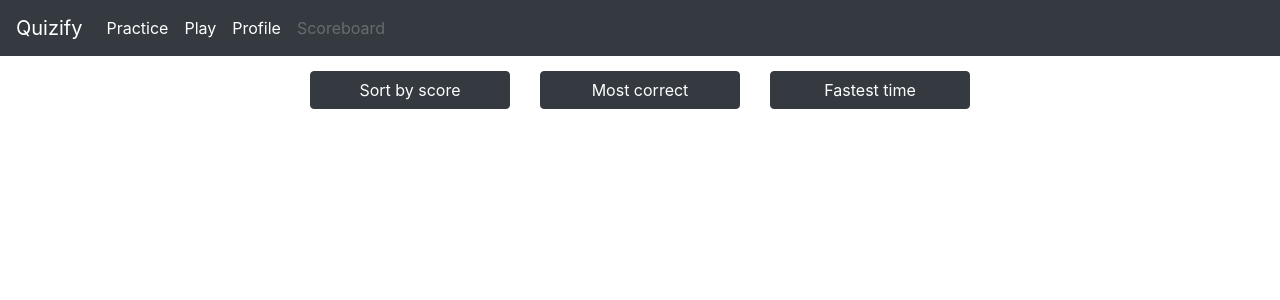
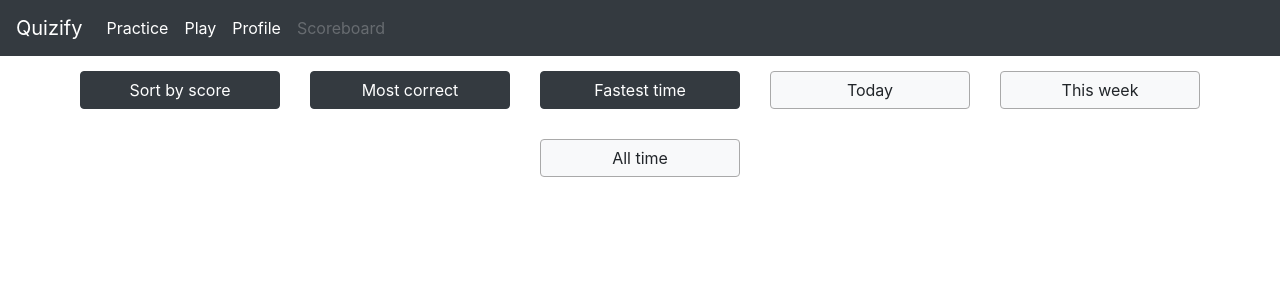
Before and after one commit to Rookxc/quiz-app, a React (Create React App) app in the folder frontend/: page /scoreboard in a window 1280 px wide. Shown: the top 300 px of the page. Built offline with nearby package versions, Linux system fonts and the light colour scheme.

Commit message:
Added more filters for scoreboard

```diff
--- a/frontend/src/Components/ButtonLight.js
+++ b/frontend/src/Components/ButtonLight.js
@@ -1,6 +1,6 @@
 function ButtonLight(props){
     return(
-        <button style={{marginTop: "15px", width: "80%"}}  className="btn btn-light" onClick={props.onClick} disabled={props.disabled}>{props.text}</button>
+        <button style={{margin: "15px", width: "80%"}}  className="btn btn-light" onClick={props.onClick} disabled={props.disabled}>{props.text}</button>
     )
 }
 
--- /dev/null
+++ b/frontend/src/Components/ButtonLight2.js
@@ -0,0 +1,7 @@
+function ButtonLight2(props){
+    return(
+        <button style={{margin: "15px", width: "200px", borderColor: "darkgray"}}  className="btn btn-light" onClick={props.onClick}>{props.text}</button>
+    )
+}
+
+export default ButtonLight2;
--- a/frontend/src/Components/Scoreboard.js
+++ b/frontend/src/Components/Scoreboard.js
@@ -1,11 +1,14 @@
 import {useState, useEffect} from 'react';
 
 import Button from './Button'
+import ButtonLight from './ButtonLight2'
 
 
 function Scoreboard(props){
     const [dataByScore, setDataByScore] = useState([]);
     const [dataByCorrect, setDataByCorrect] = useState([]);
+    const [dataByToday, setDataByToday] = useState([]);
+    const [dataByAllTime, setDataByAllTime] = useState([]);
 
     const [whichSort, setWhichSort] = useState([]);
 
@@ -29,26 +32,51 @@ function Scoreboard(props){
         var data = await res.json();
         JSON.stringify(data)
         setDataByCorrect(data);
-
-        //console.log(JSON.stringify(data));
     }
 
     async function getDataByTime(){
         setWhichSort("time");
     }
 
+    async function getDataToday(){
+        setWhichSort("today");
+        var res = await fetch('http://localhost:3001/play/today');
+        var data = await res.json();
+        JSON.stringify(data)
+        setDataByToday(data);
+
+    }
+
+    async function getDataAllTime(){
+        setWhichSort("alltime");
+        var res = await fetch('http://localhost:3001/play/');
+        var data = await res.json();
+        JSON.stringify(data)
+        setDataByAllTime(data);
+    }
+
+    async function getUserName(userID){
+        console.log("USER ID " + userID);
+        var res = await fetch('http://localhost:3001/users/' + userID);
+        var data = await res.json();
+        console.log(data.username);
+        return data.username;
+    }
 
     if(whichSort == "score"){
         return(
             <div>
                 <Button text="Sort by score" onClick={getDataByScore}></Button>
                 <Button text="Most correct" onClick={getDataByCorrect}></Button>
-                <Button text="Fastest time"></Button>
+                <Button text="Fastest time" onClick={getDataByTime}></Button>
+                <ButtonLight text="Today" onClick={getDataToday}></ButtonLight>
+                <ButtonLight text="This week" onClick={getDataToday}></ButtonLight>
+                <ButtonLight text="All time" onClick={getDataAllTime}></ButtonLight>
 
                 {dataByScore.map((data) => (
                             <div>
                                 <div style={{ marginTop: "20px", backgroundColor: "lightGray", padding: "30px", borderRadius:"35px", borderColor: "#6e7985", borderStyle: "solid", borderWidth: "10px"}}>
-                                    <h5 style={{marginTop: "10px"}}>Score: <b>{data.score}</b></h5>
+                                    <h5 style={{marginTop: "10px"}}>Score: <b>{data.score}</b>  by user {data.userID}</h5>
                                 </div>
                             </div>
                         ))}
@@ -58,14 +86,17 @@ function Scoreboard(props){
     else if(whichSort == "correct"){
         return(
             <div>
-                 <Button text="Sort by score" onClick={getDataByScore}></Button>
+              <Button text="Sort by score" onClick={getDataByScore}></Button>
                 <Button text="Most correct" onClick={getDataByCorrect}></Button>
-                <Button text="Fastest time"></Button>
+                <Button text="Fastest time" onClick={getDataByTime}></Button>
+                <ButtonLight text="Today" onClick={getDataToday}></ButtonLight>
+                <ButtonLight text="This week" onClick={getDataToday}></ButtonLight>
+                <ButtonLight text="All time" onClick={getDataAllTime}></ButtonLight>
 
                 {dataByCorrect.map((data) => (
                             <div>
                                 <div style={{ marginTop: "20px", backgroundColor: "lightGray", padding: "30px", borderRadius:"35px", borderColor: "#6e7985", borderStyle: "solid", borderWidth: "10px"}}>
-                                    <h5 style={{marginTop: "10px"}}>Correct: <b>{data.correct}</b></h5>
+                                    <h5 style={{marginTop: "10px"}}>Correct: <b>{data.correct}</b> by user {data.userID}</h5>
                                 </div>
                             </div>
                         ))}
@@ -75,7 +106,55 @@ function Scoreboard(props){
     else if(whichSort == "time"){
         return(
             <div>
+              <Button text="Sort by score" onClick={getDataByScore}></Button>
+                <Button text="Most correct" onClick={getDataByCorrect}></Button>
+                <Button text="Fastest time" onClick={getDataByTime}></Button>
+                <ButtonLight text="Today" onClick={getDataToday}></ButtonLight>
+                <ButtonLight text="This week" onClick={getDataToday}></ButtonLight>
+                <ButtonLight text="All time" onClick={getDataAllTime}></ButtonLight>
 
+                <h3 style={{marginTop: "70px"}}>This feature is not yet done! :(</h3>
+
+            </div>
+        )
+    }
+    else if(whichSort == "today"){
+        return(
+            <div>
+               <Button text="Sort by score" onClick={getDataByScore}></Button>
+                <Button text="Most correct" onClick={getDataByCorrect}></Button>
+                <Button text="Fastest time" onClick={getDataByTime}></Button>
+                <ButtonLight text="Today" onClick={getDataToday}></ButtonLight>
+                <ButtonLight text="This week" onClick={getDataToday}></ButtonLight>
+                <ButtonLight text="All time" onClick={getDataAllTime}></ButtonLight>
+
+                {dataByToday.map((data) => (
+                            <div>
+                                <div style={{ marginTop: "20px", backgroundColor: "lightGray", padding: "30px", borderRadius:"35px", borderColor: "#6e7985", borderStyle: "solid", borderWidth: "10px"}}>
+                                    <h5 style={{marginTop: "10px"}}>Score: <b>{data.score}</b>  by user <b>{data.userID}</b> by date <b>{data.startingTime}</b></h5>
+                                </div>
+                            </div>
+                        ))}
+            </div>
+        )
+    }
+    else if(whichSort == "alltime"){
+        return(
+            <div>
+               <Button text="Sort by score" onClick={getDataByScore}></Button>
+                <Button text="Most correct" onClick={getDataByCorrect}></Button>
+                <Button text="Fastest time" onClick={getDataByTime}></Button>
+                <ButtonLight text="Today" onClick={getDataToday}></ButtonLight>
+                <ButtonLight text="This week" onClick={getDataToday}></ButtonLight>
+                <ButtonLight text="All time" onClick={getDataAllTime}></ButtonLight>
+
+                {dataByAllTime.map((data) => (
+                            <div>
+                                <div style={{ marginTop: "20px", backgroundColor: "lightGray", padding: "30px", borderRadius:"35px", borderColor: "#6e7985", borderStyle: "solid", borderWidth: "10px"}}>
+                                    <h5 style={{marginTop: "10px"}}>Score: <b>{data.score}</b>  by user <b>{data.userID}</b> by date <b>{data.startingTime}</b></h5>
+                                </div>
+                            </div>
+                        ))}
             </div>
         )
     }
@@ -84,7 +163,11 @@ function Scoreboard(props){
             <div>
                <Button text="Sort by score" onClick={getDataByScore}></Button>
                 <Button text="Most correct" onClick={getDataByCorrect}></Button>
-                <Button text="Fastest time"></Button>
+                <Button text="Fastest time" onClick={getDataByTime}></Button>
+                <ButtonLight text="Today" onClick={getDataToday}></ButtonLight>
+                <ButtonLight text="This week" onClick={getDataToday}></ButtonLight>
+                <ButtonLight text="All time" onClick={getDataAllTime}></ButtonLight>
+
             </div>
         )
     }
```
Also changed, not shown: 2 other files (tests, documents, lock files or other folders).
